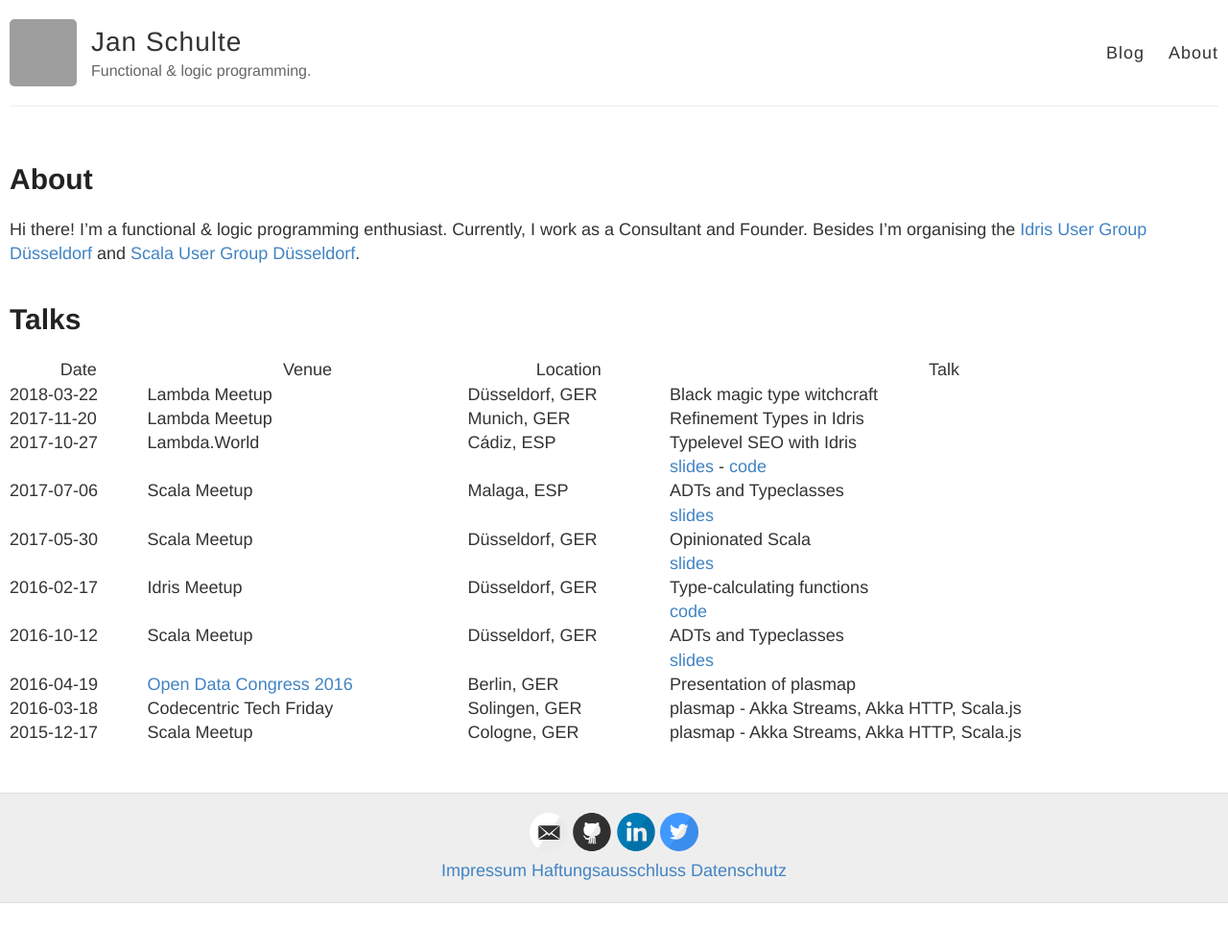
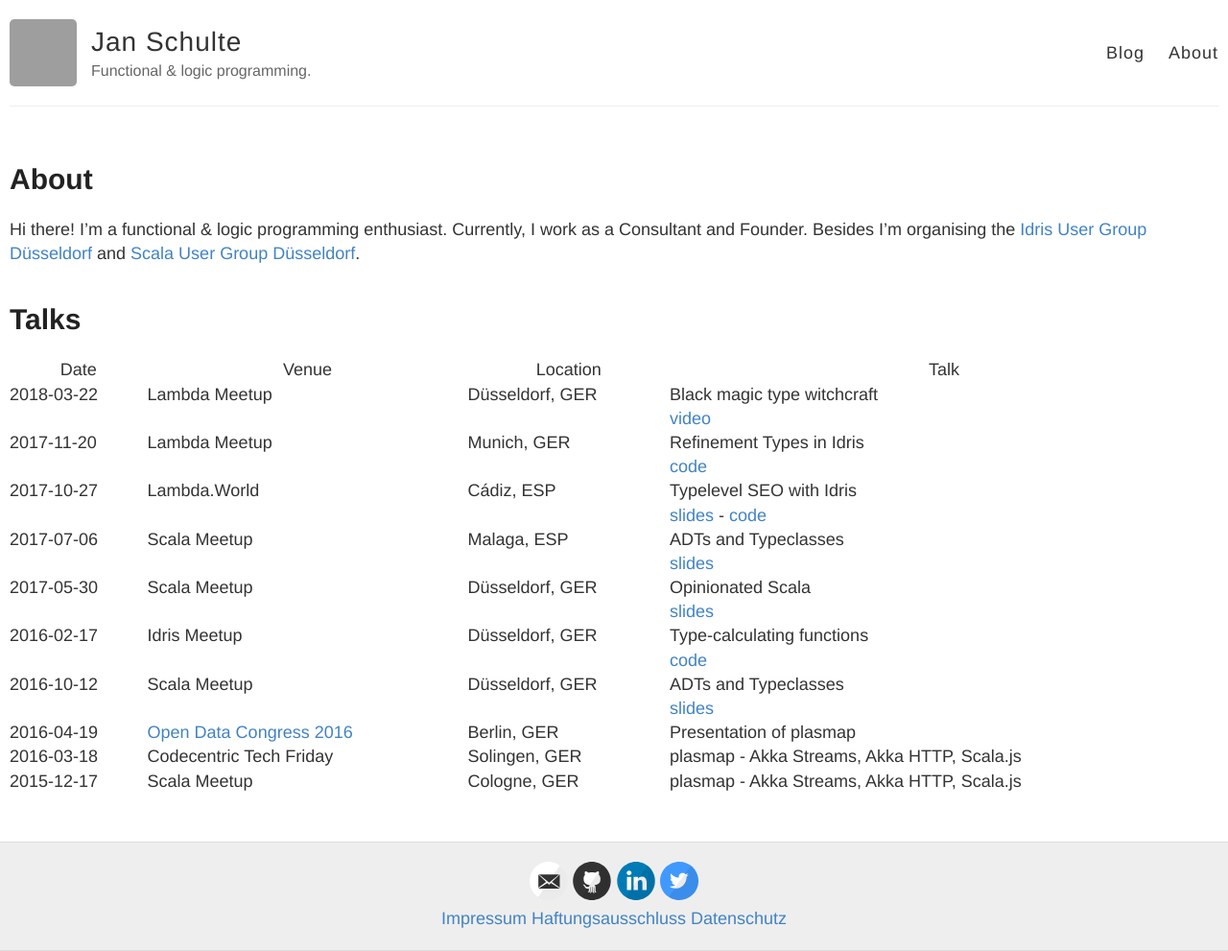
Before and after one commit to janschultecom/janschultecom.github.io, a Jekyll site: the page built from about.md, in a window 1280 px wide. Shown: the whole page at 96% size. Built offline with Jekyll 4.4.1, drawn with Linux system fonts in a browser that asks for light colours; before the commit the page ends 941 px from its top, so only the background shows below that; grey boxes are pictures that could not be loaded.

Commit message:
Added video & code

```diff
--- a/about.md
+++ b/about.md
@@ -10,8 +10,8 @@ Hi there! I'm a functional & logic programming enthusiast. Currently, I work as
 
 | Date       | Venue | Location | Talk |
 |------------|-------|----------|------|
-| 2018-03-22 | Lambda Meetup | Düsseldorf, GER | Black magic type witchcraft |
-| 2017-11-20 | Lambda Meetup | Munich, GER | Refinement Types in Idris |
+| 2018-03-22 | Lambda Meetup | Düsseldorf, GER | Black magic type witchcraft <br>[video](https://youtu.be/MLKDu6jwIQw)|
+| 2017-11-20 | Lambda Meetup | Munich, GER | Refinement Types in Idris <br>[code](https://github.com/janschultecom/2017-11-20-Lambda-Meetup-Munich)|
 | 2017-10-27 | Lambda.World | Cádiz, ESP | Typelevel SEO with Idris <br>[slides]( https://slides.com/janschultecom/typelevel-seo/) - [code]( https://github.com/janschultecom/typelevel-seo/) |
 | 2017-07-06 | Scala Meetup | Malaga, ESP | ADTs and Typeclasses <br> [slides]( http://janschulte.com/2017-07-06-ADTs-and-Typeclasses/) |
 | 2017-05-30 | Scala Meetup | Düsseldorf, GER | Opinionated Scala <br> [slides]( https://github.com/scaladus/opinionated-scala ) |
```
